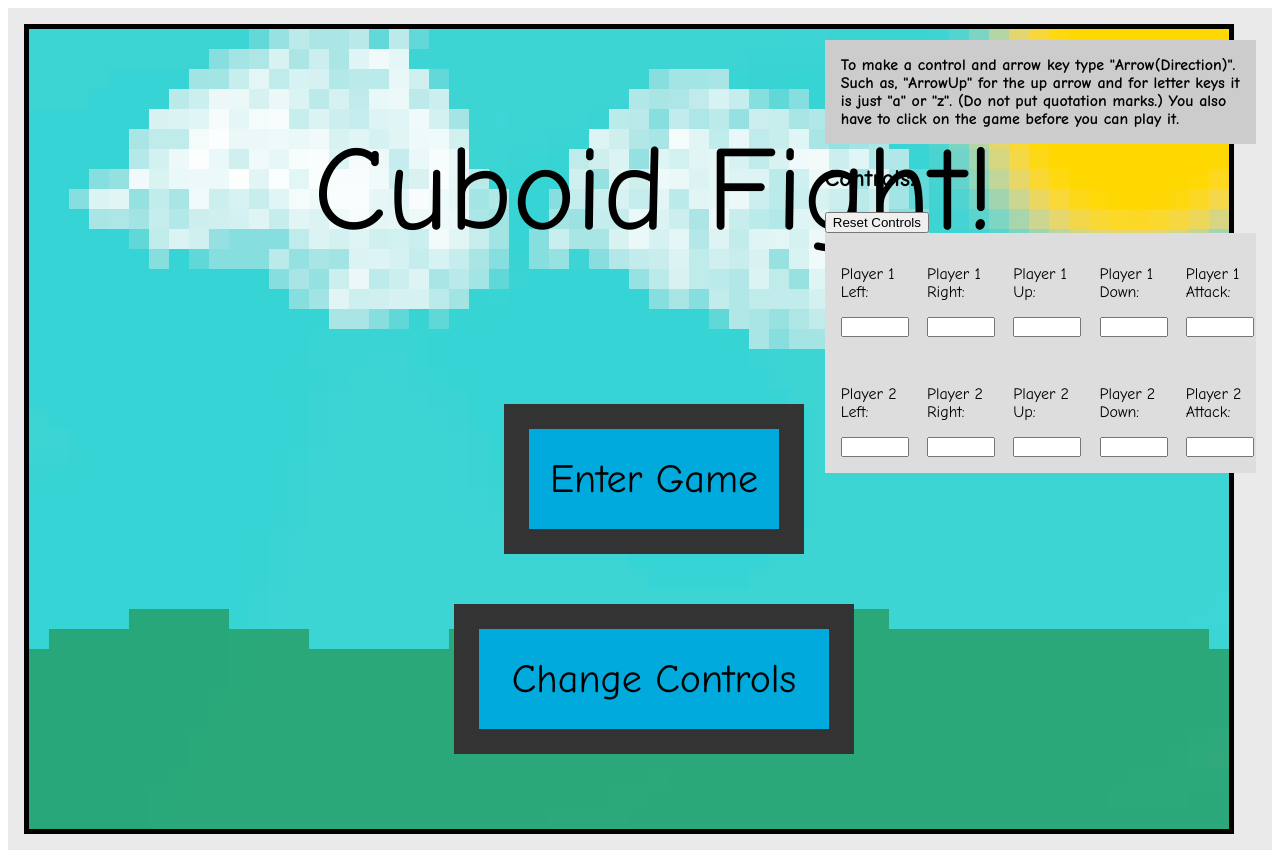
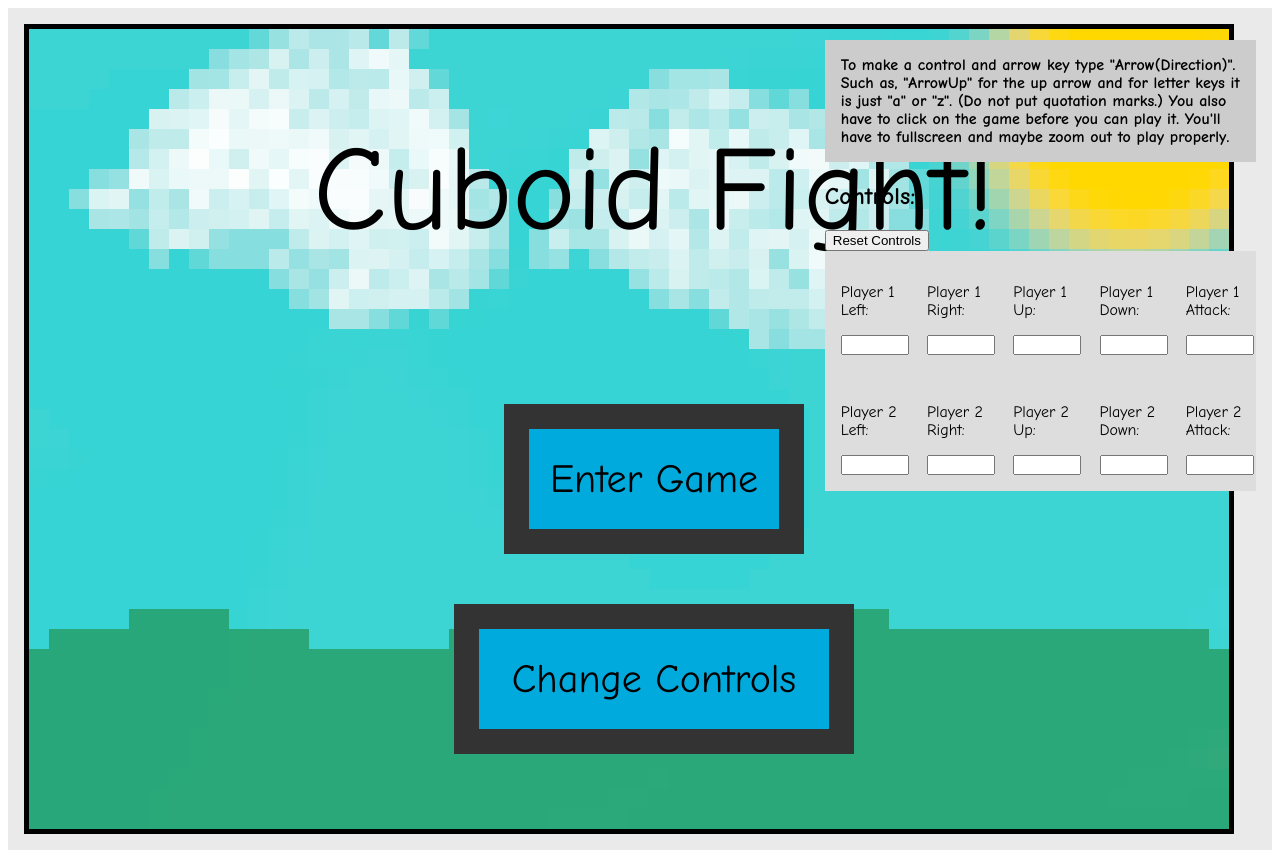
Before and after one commit to def-SpaceWar/CuboidFight, a website: page src/index.html in a window 1280 px wide. Drawn offline with Linux system fonts and the light colour scheme.

Commit message:
Added some reminders.

```diff
--- a/src/index.html
+++ b/src/index.html
@@ -21,7 +21,7 @@
 
     <div>
       <p><strong>To make a control and arrow key type "Arrow(Direction)". Such as, "ArrowUp" for the up arrow and for letter
-        keys it is just "a" or "z". (Do not put quotation marks.) You also have to click on the game before you can play it.</strong></p>
+        keys it is just "a" or "z". (Do not put quotation marks.) You also have to click on the game before you can play it. You'll have to fullscreen and maybe zoom out to play properly.</strong></p>
 
         <h2>Controls:</h2>
 
```
